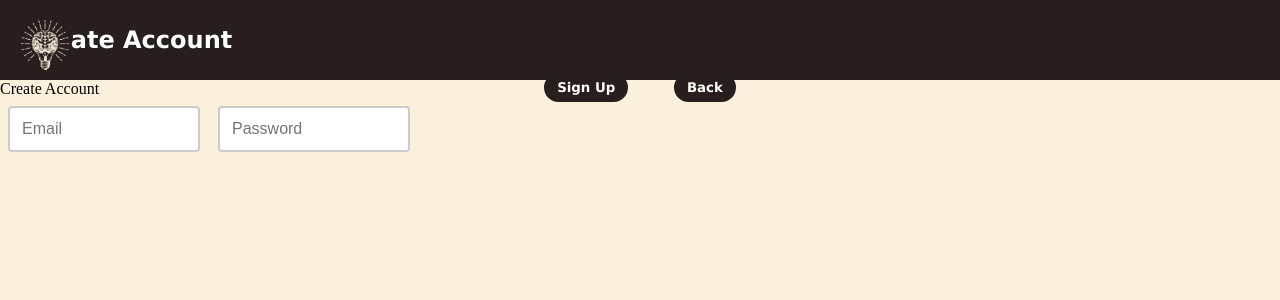
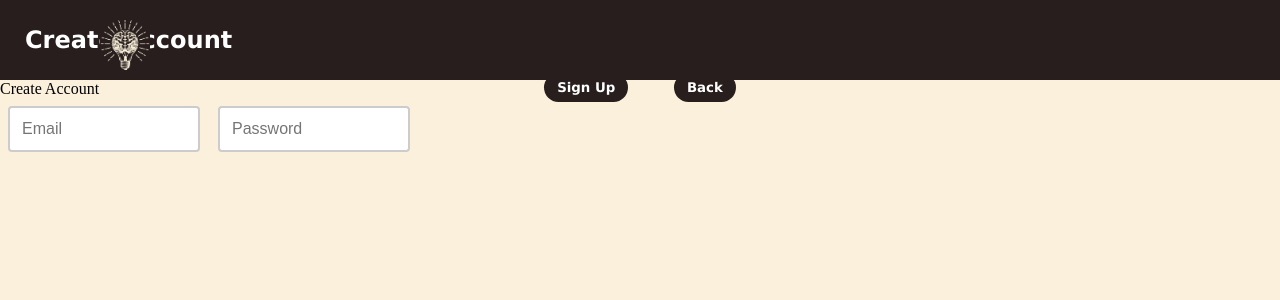
Before and after one commit to DHaire92/Flash-Cardio, a React (Create React App) app in the folder client/: page /SignUp in a window 1280 px wide. Shown: the top 300 px of the page. Built offline with nearby package versions, Linux system fonts and the light colour scheme.

Commit message:
adjusted logo

```diff
--- a/client/src/global-styles/styles.scss
+++ b/client/src/global-styles/styles.scss
@@ -75,7 +75,7 @@
 .logo-link {
   position: absolute;
   top: 20px;    /* Adjust to move logo down a little */
-  left: 20px;   /* Adjust to move logo to the left */
+  left: 100px;   /* Adjust to move logo to the left */
   display: block;
 }
 
```
